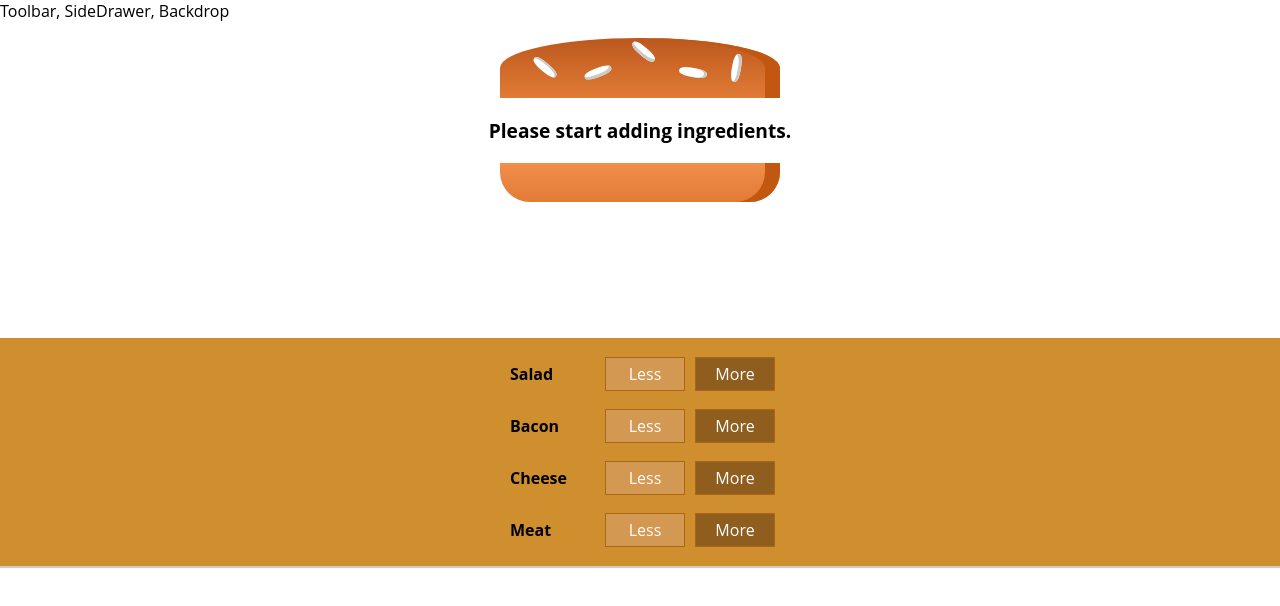
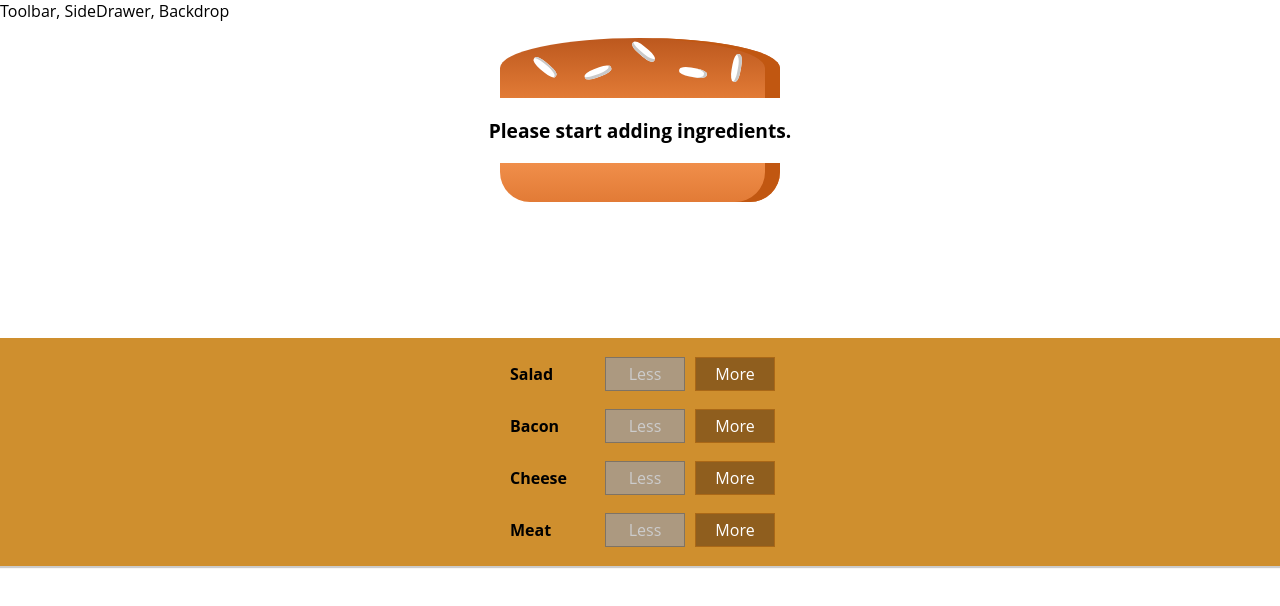
Before and after one commit to vatansoni89/BurgerBuilderOldScript, a React app in the folder burger-builder-old-scr/: page / in a window 1280 px wide. Shown: the top 606 px of the page. Built offline with nearby package versions, Linux system fonts and the light colour scheme.

Commit message:
Removing Ingredients Safely

```diff
--- a/burger-builder-old-scr/src/components/Burger/BuildControls/BuildControl/BuildControl.js
+++ b/burger-builder-old-scr/src/components/Burger/BuildControls/BuildControl/BuildControl.js
@@ -4,7 +4,13 @@ import classes from "./BuildControl.css";
 const buildControl = props => (
   <div className={classes.BuildControl}>
     <div className={classes.Label}>{props.label}</div>
-    <button className={classes.Less}>Less</button>
+    <button
+      className={classes.Less}
+      onClick={props.removed}
+      disabled={props.disabled}
+    >
+      Less
+    </button>
     <button className={classes.More} onClick={props.added}>
       More
     </button>
--- a/burger-builder-old-scr/src/components/Burger/BuildControls/BuildControls.js
+++ b/burger-builder-old-scr/src/components/Burger/BuildControls/BuildControls.js
@@ -16,6 +16,8 @@ const buildControls = props => (
         key={ctrl.label}
         label={ctrl.label}
         added={() => props.ingredientAdded(ctrl.type)}
+        removed={() => props.ingredientRemoved(ctrl.type)}
+        disabled={props.disabled[ctrl.type]}
       />
     ))}
   </div>
--- a/burger-builder-old-scr/src/containers/BurgerBuilder/BurgerBuilder.js
+++ b/burger-builder-old-scr/src/containers/BurgerBuilder/BurgerBuilder.js
@@ -44,11 +44,42 @@ class BurgerBuilder extends Component {
     });
   };
 
+  removeIngredientHandler = type => {
+    //get count and do -1
+
+    const oldCount = this.state.ingredients[type];
+
+    if (oldCount === 0) {
+      return;
+    }
+
+    const tempIngredients = { ...this.state.ingredients };
+
+    tempIngredients[type] = oldCount - 1;
+
+    const tempTotalPrice = this.state.totalPrice;
+
+    const updatedPrice = tempTotalPrice - INGREDIENT_PRICES[type];
+
+    this.setState({ ingredients: tempIngredients, totalPrice: updatedPrice });
+  };
+
   render() {
+    const disabledInfo = { ...this.state.ingredients };
+
+    //Iterate through object's keys
+    for (let key in disabledInfo) {
+      disabledInfo[key] = disabledInfo[key] <= 0; //returns true or false
+    }
+
     return (
       <Aux>
         <Burger ingredients={this.state.ingredients} />
-        <BuildControls ingredientAdded={this.addIngredientHandler} />
+        <BuildControls
+          ingredientAdded={this.addIngredientHandler}
+          ingredientRemoved={this.removeIngredientHandler}
+          disabled={disabledInfo}
+        />
       </Aux>
     );
   }
```
